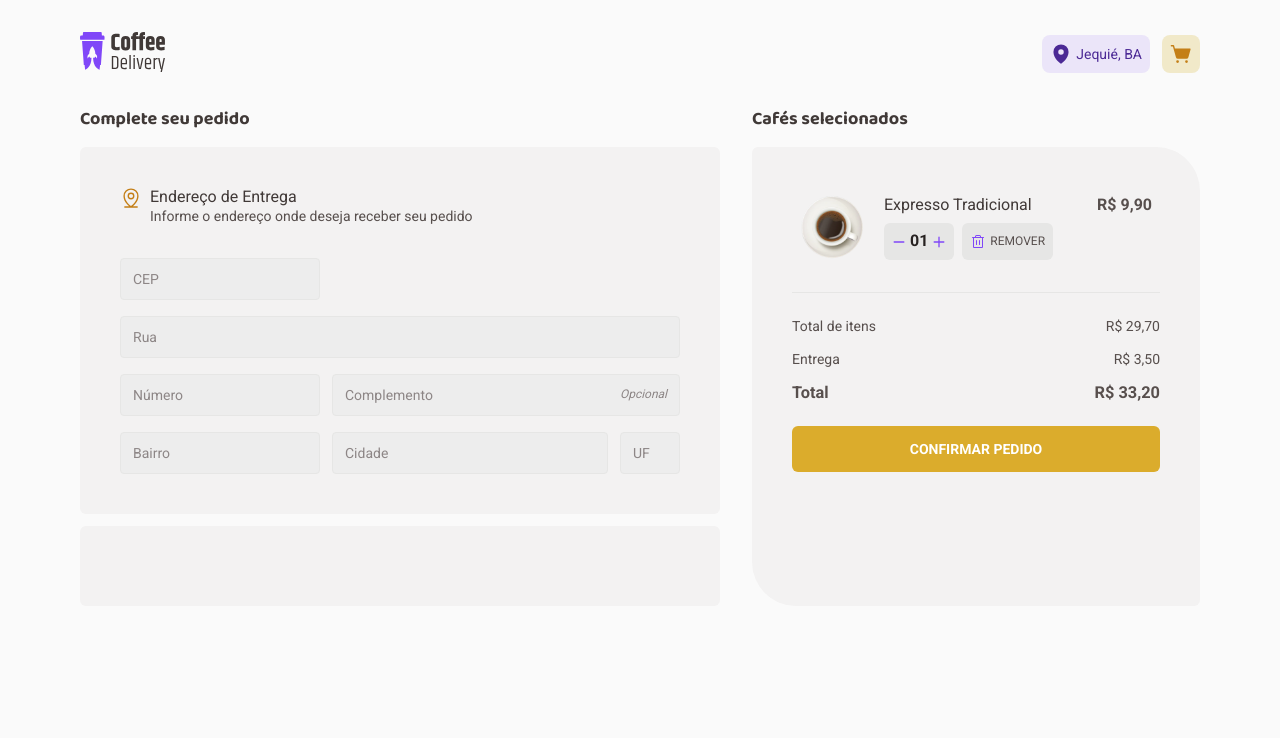
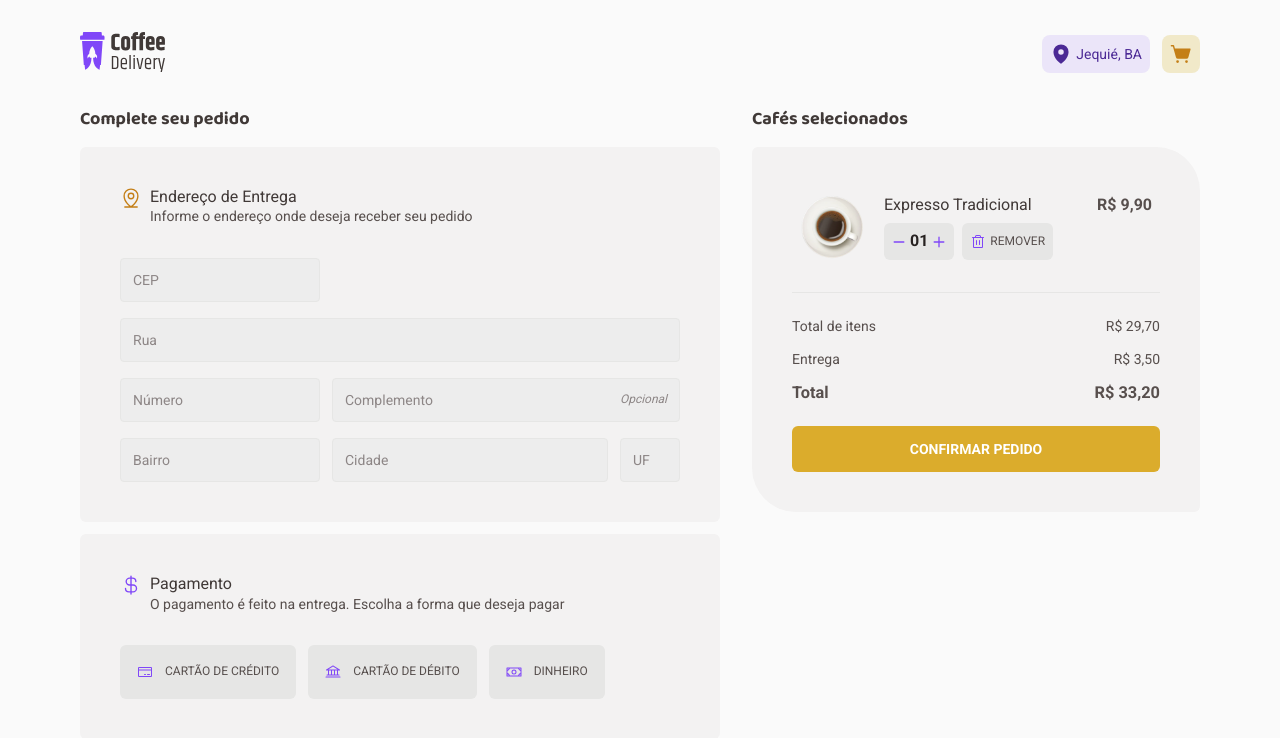
Before and after one commit to AndersonPAlmeida/coffee-delivery, a React (Vite) app: page /checkout in a window 1280 px wide. Shown: the top 738 px of the page. Built offline with nearby package versions, Linux system fonts and the light colour scheme.

Commit message:
Criação do componente RadioField

```diff
--- a/src/components/Forms/InputField/index.tsx
+++ b/src/components/Forms/InputField/index.tsx
@@ -5,7 +5,7 @@ type PropsInput = InputHTMLAttributes<HTMLInputElement> & {
   containerProps?: HTMLAttributes<HTMLDivElement>
   optional?: boolean
 }
-export function InputText({ containerProps, optional, ...rest }: PropsInput) {
+export function FieldInput({ containerProps, optional, ...rest }: PropsInput) {
   const [isInputFocused, setIsInputFocused] = useState(false)
 
   function handleFocus() {
--- a/src/components/Forms/InputField/style.ts
+++ b/src/components/Forms/InputField/style.ts
@@ -30,7 +30,6 @@ export const InputWrapper = styled.label`
 
 export const InputField = styled.input`
   width: 100%;
-  height: 100%;
   border-radius: 4px;
   background-color: transparent;
   padding: 12px;
--- /dev/null
+++ b/src/components/Forms/RadioField/index.tsx
@@ -0,0 +1,13 @@
+import { InputHTMLAttributes } from 'react'
+import { InputRadioContainer, TypePayment } from './style'
+
+type PropsInput = InputHTMLAttributes<HTMLInputElement> /* & {} */
+
+export function RadioField({ children, ...rest }: PropsInput) {
+  return (
+    <InputRadioContainer>
+      <input type="radio" {...rest} />
+      <TypePayment>{children}</TypePayment>
+    </InputRadioContainer>
+  )
+}
--- /dev/null
+++ b/src/components/Forms/RadioField/style.ts
@@ -0,0 +1,37 @@
+import styled from 'styled-components'
+import { stylesStandard } from '../../../styles/stylesStandard'
+
+export const InputRadioContainer = styled.label`
+  input {
+    display: none;
+  }
+
+  input:checked + div {
+    border: 1px solid ${({ theme }) => theme.purple};
+    background-color: ${({ theme }) => theme['purple-light']};
+  }
+`
+
+export const TypePayment = styled.div`
+  background-color: ${({ theme }) => theme['base-button']};
+  ${stylesStandard.fonts.buttonM}
+  transition: all 0.3s;
+
+  padding: 16px;
+  border-radius: 6px;
+  border: 1px solid transparent;
+  text-transform: uppercase;
+
+  display: flex;
+  align-items: center;
+  justify-content: center;
+  gap: 12px;
+
+  svg {
+    color: ${({ theme }) => theme.purple};
+  }
+
+  &:hover {
+    background-color: ${({ theme }) => theme['base-hover']};
+  }
+`
--- a/src/pages/Checkout/index.tsx
+++ b/src/pages/Checkout/index.tsx
@@ -1,14 +1,22 @@
 // import { useContext } from 'react'
 // import { CartContext } from '../../contexts/CartContext'
-import { MapPinLine } from '@phosphor-icons/react'
+import {
+  Bank,
+  CreditCard,
+  CurrencyDollar,
+  MapPinLine,
+  Money,
+} from '@phosphor-icons/react'
 import { ItemOrdered } from './components/ItemOrdered'
 import {
   Address,
   AddressAndTypePayment,
   ButtonConfirm,
   CheckoutContainer,
-  DescriptionAdrress,
-  FormContainer,
+  DescriptionAddress,
+  DescriptionPayment,
+  FieldInputContainer,
+  FieldRadioContainer,
   Information,
   ItemsAndPayments,
   Price,
@@ -16,7 +24,8 @@ import {
   Title,
   TypePayment,
 } from './style'
-import { InputText } from '../../components/Forms/InputField'
+import { FieldInput } from '../../components/Forms/InputField'
+import { RadioField } from '../../components/Forms/RadioField'
 
 export function Checkout() {
   // const { cart } = useContext(CartContext)
@@ -28,54 +37,78 @@ export function Checkout() {
 
       <AddressAndTypePayment>
         <Address>
-          <DescriptionAdrress>
+          <DescriptionAddress>
             <MapPinLine size={22} />
             <Subtitle>
               <p>Endereço de Entrega</p>
               Informe o endereço onde deseja receber seu pedido
             </Subtitle>
-          </DescriptionAdrress>
+          </DescriptionAddress>
 
-          <FormContainer>
-            <InputText
+          <FieldInputContainer>
+            <FieldInput
               containerProps={{ style: { gridArea: 'cep' } }}
               type="number"
               placeholder="CEP"
             />
-            <InputText
+            <FieldInput
               containerProps={{ style: { gridArea: 'street' } }}
               type="text"
               placeholder="Rua"
             />
-            <InputText
+            <FieldInput
               containerProps={{ style: { gridArea: 'number' } }}
               type="text"
               placeholder="Número"
             />
-            <InputText
+            <FieldInput
               containerProps={{ style: { gridArea: 'complement' } }}
               optional
               type="text"
               placeholder="Complemento"
             />
-            <InputText
+            <FieldInput
               containerProps={{ style: { gridArea: 'district' } }}
               type="text"
               placeholder="Bairro"
             />
-            <InputText
+            <FieldInput
               containerProps={{ style: { gridArea: 'city' } }}
               type="text"
               placeholder="Cidade"
             />
-            <InputText
+            <FieldInput
               containerProps={{ style: { gridArea: 'uf' } }}
               type="text"
               placeholder="UF"
             />
-          </FormContainer>
+          </FieldInputContainer>
         </Address>
-        <TypePayment></TypePayment>
+
+        <TypePayment>
+          <DescriptionPayment>
+            <CurrencyDollar size={22} />
+            <Subtitle>
+              <p>Pagamento</p>O pagamento é feito na entrega. Escolha a forma
+              que deseja pagar
+            </Subtitle>
+          </DescriptionPayment>
+
+          <FieldRadioContainer>
+            <RadioField type="radio" name="paymentMethod" value="credit">
+              <CreditCard size={16} />
+              <span>Cartão de Crédito</span>
+            </RadioField>
+            <RadioField type="radio" name="paymentMethod" value="debit">
+              <Bank size={16} />
+              <span>Cartão de Débito</span>
+            </RadioField>
+            <RadioField type="radio" name="paymentMethod" value="cash">
+              <Money size={16} />
+              <span>Dinheiro</span>
+            </RadioField>
+          </FieldRadioContainer>
+        </TypePayment>
       </AddressAndTypePayment>
 
       <ItemsAndPayments>
--- a/src/pages/Checkout/style.ts
+++ b/src/pages/Checkout/style.ts
@@ -1,18 +1,5 @@
 import styled from 'styled-components'
 import { stylesStandard } from '../../styles/stylesStandard'
-
-export const CheckoutContainer = styled.div`
-  ${stylesStandard.widthScreen.screenXG}
-  display: grid;
-  grid-template-columns: 1fr 44.8rem;
-  gap: 1.5rem 3.2rem;
-`
-
-export const AddressAndTypePayment = styled.div`
-  display: flex;
-  flex-direction: column;
-  gap: 1.2rem;
-`
 
 const Container = styled.div`
   display: flex;
@@ -23,9 +10,7 @@ const Container = styled.div`
   background-color: ${({ theme }) => theme['base-card']};
 `
 
-export const Address = styled(Container)``
-
-export const DescriptionAdrress = styled.div`
+const Description = styled.div`
   display: flex;
   gap: 8px;
   align-items: flex-start;
@@ -42,7 +27,28 @@ export const Subtitle = styled.div`
   }
 `
 
-export const FormContainer = styled.div`
+export const CheckoutContainer = styled.div`
+  ${stylesStandard.widthScreen.screenXG}
+  display: grid;
+  grid-template-columns: 1fr 44.8rem;
+  gap: 1.5rem 3.2rem;
+`
+
+export const AddressAndTypePayment = styled.div`
+  display: flex;
+  flex-direction: column;
+  gap: 1.2rem;
+`
+
+export const Address = styled(Container)``
+
+export const DescriptionAddress = styled(Description)`
+  svg {
+    color: ${({ theme }) => theme['yellow-dark']};
+  }
+`
+
+export const FieldInputContainer = styled.div`
   display: grid;
   // eslint-disable-next-line prettier/prettier
   grid-template-areas:
@@ -56,7 +62,20 @@ export const FormContainer = styled.div`
 
 export const TypePayment = styled(Container)``
 
+export const DescriptionPayment = styled(Description)`
+  svg {
+    color: ${({ theme }) => theme.purple};
+  }
+`
+
+export const FieldRadioContainer = styled.div`
+  display: flex;
+  align-items: center;
+  gap: 12px;
+`
+
 export const ItemsAndPayments = styled.div`
+  height: min-content;
   padding: 4rem;
   border-radius: 6px 44px;
 
```
